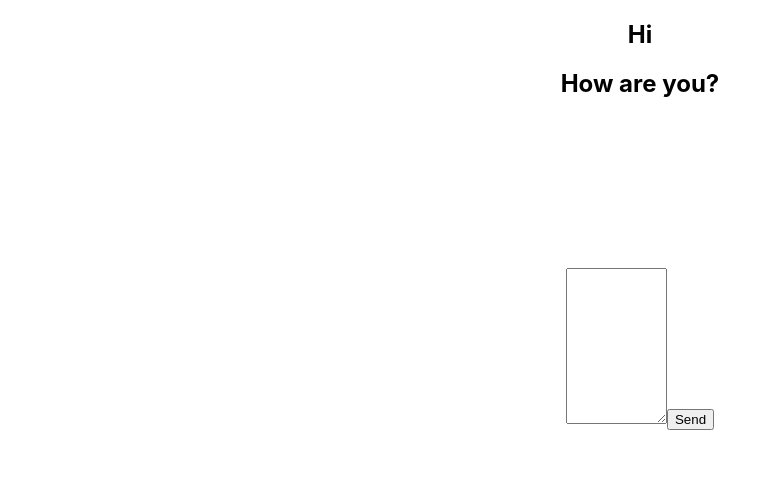
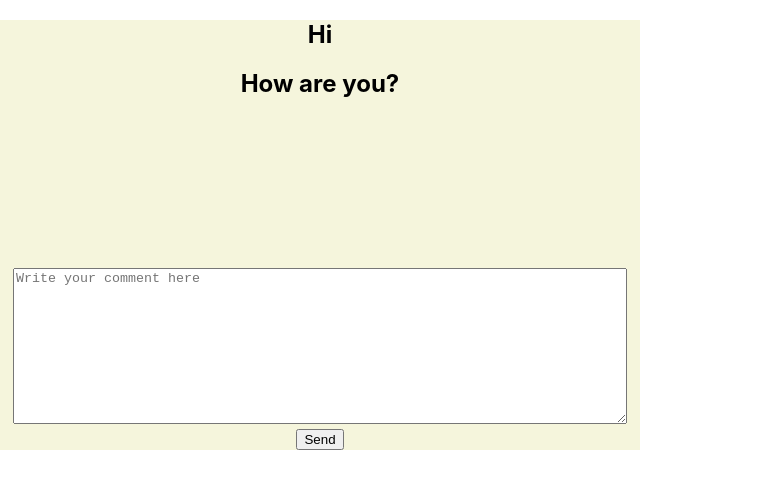
Before and after one commit to skorokhodtatiana/homeworkReact, a React (Create React App) app in the folder 29week/comment/: page / in a window 1280 px wide. Shown: the top 488 px of the page, without its empty margins (0-781 px from the left). Built offline with nearby package versions, Linux system fonts and the light colour scheme.

Commit message:
in process

```diff
--- a/29week/comment/src/App.css
+++ b/29week/comment/src/App.css
@@ -1,6 +1,20 @@
-.placeForComment {
-  width: 300px;
-  height: 300px;
+.wrapperForm {
+  width: 50%;
+  background-color: beige;
+}
+
+.wrapperForm h2 {
+  width: 100%;
+  margin-right: auto;
+}
+
+.wrapperForm .placeForComment {
+  width: 100%;
+  height: 150px;
+}
+
+.wrapperForm .textArea {
+  width: 95%;
 }
 
 .App {
--- a/29week/comment/src/components/Comment.jsx
+++ b/29week/comment/src/components/Comment.jsx
@@ -5,43 +5,45 @@ const Comment = (props) => {
   const { allMessages, newMessage } = props;
 
   const [listMessages, setlistMessages] = useState(allMessages);
-  const allListComment = [];
+  const [newChangeMessages, setnewChangeMessages] = useState(newMessage);
+  const [divListComment, setdivListComment] = useState("");
+
   useEffect(() => {
-    console.log("хук работает");
-    const getallMessageJson = localStorage.getItem("allComment");
+    const getallMessageJson = localStorage.getItem("comment");
     console.log(getallMessageJson);
     if (getallMessageJson) {
       const getallMessage = JSON.parse(getallMessageJson);
       setlistMessages(getallMessage);
+      console.log(getallMessage);
+      let list = getallMessage.join(" ");
+      setdivListComment(list);
     }
   }, []);
 
-  const [newChangeMessages, setnewChangeMessages] = useState(newMessage);
   const setToLocalStorage = (e) => {
     e.preventDefault();
-    allListComment.push(listMessages, newChangeMessages);
-    console.log(allListComment);
-
-    let allCommentsJson = JSON.stringify(allListComment);
-    console.log(allCommentsJson);
+    listMessages.push(newChangeMessages);
+    setnewChangeMessages("");
+    let allCommentsJson = JSON.stringify(listMessages);
     localStorage.setItem("comment", allCommentsJson);
   };
 
   const handleChange = (e) => {
     e.preventDefault();
-    console.log(e.target.value);
 
     setnewChangeMessages(e.target.value);
   };
 
   return (
-    <div>
+    <div className="wrapperForm">
       <h2>Hi</h2>
       <h2>How are you?</h2>
-      <div className="placeForComment"> {allMessages}</div>
+      <div className="placeForComment">{divListComment}</div>
       <form>
         <textarea
+          className="textArea"
           onBlur={(e) => handleChange(e)}
+          placeholder="Write your comment here"
           name="value"
           rows="10"
           cols="10"
--- a/29week/comment/src/components/_component.scss
+++ b/29week/comment/src/components/_component.scss
@@ -1,4 +1,16 @@
-.placeForComment {
-  width: 300px;
-  height: 150px;
+.wrapperForm {
+  width: 50%;
+  background-color: beige;
+  h2 {
+    width: 100%;
+    margin-right: auto;
+  }
+
+  .placeForComment {
+    width: 100%;
+    height: 150px;
+  }
+  .textArea {
+    width: 95%;
+  }
 }
```
Also changed, not shown: 1 other file (tests, documents, lock files or other folders).
